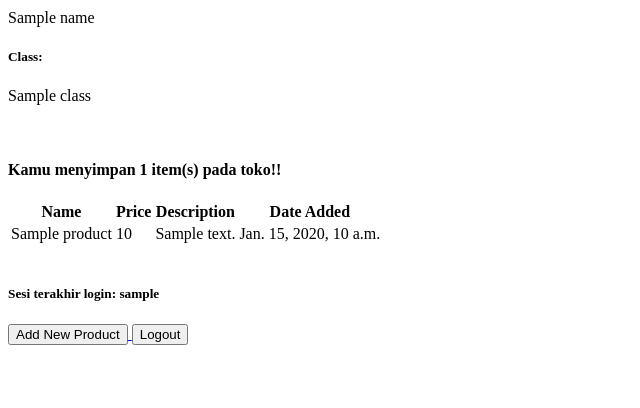
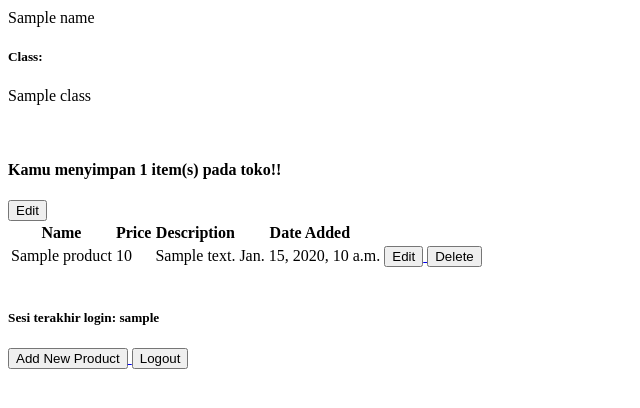
Before and after one commit to sunflawlxs/shopping-list, a Django app: template main/templates/main.html in a window 1280 px wide. Shown: the part 273-681 px from the top of the page, without its empty margins (0-640 px from the left). Run offline with Django 3.2, Linux system fonts and the light colour scheme; the template is opened without the code that fills it: most values are stand-ins (such as "Sample title", 1, 10 or a date in 2020).

Commit message:
tutorial 4

```diff
--- a/main/templates/main.html
+++ b/main/templates/main.html
@@ -32,7 +32,25 @@
             <td>{{product.price}}</td>
             <td>{{product.description}}</td>
             <td>{{product.date_added}}</td>
+            <a href="{% url 'main:edit_product' product.pk %}">
+                <button>
+                    Edit
+                </button>
+            </a>
+            <td>
+                <a href="{% url 'main:edit_product' product.pk %}">
+                    <button>
+                        Edit
+                    </button>
+                </a>
+                <a href="{% url 'main:delete_product' product.pk %}">
+                      <button>
+                          Delete
+                      </button>
+                  </a>
+            </td>
         </tr>
+
     {% endfor %}
 </table>
 
```
Also changed, not shown: main/templates/edit.product.html (added).
